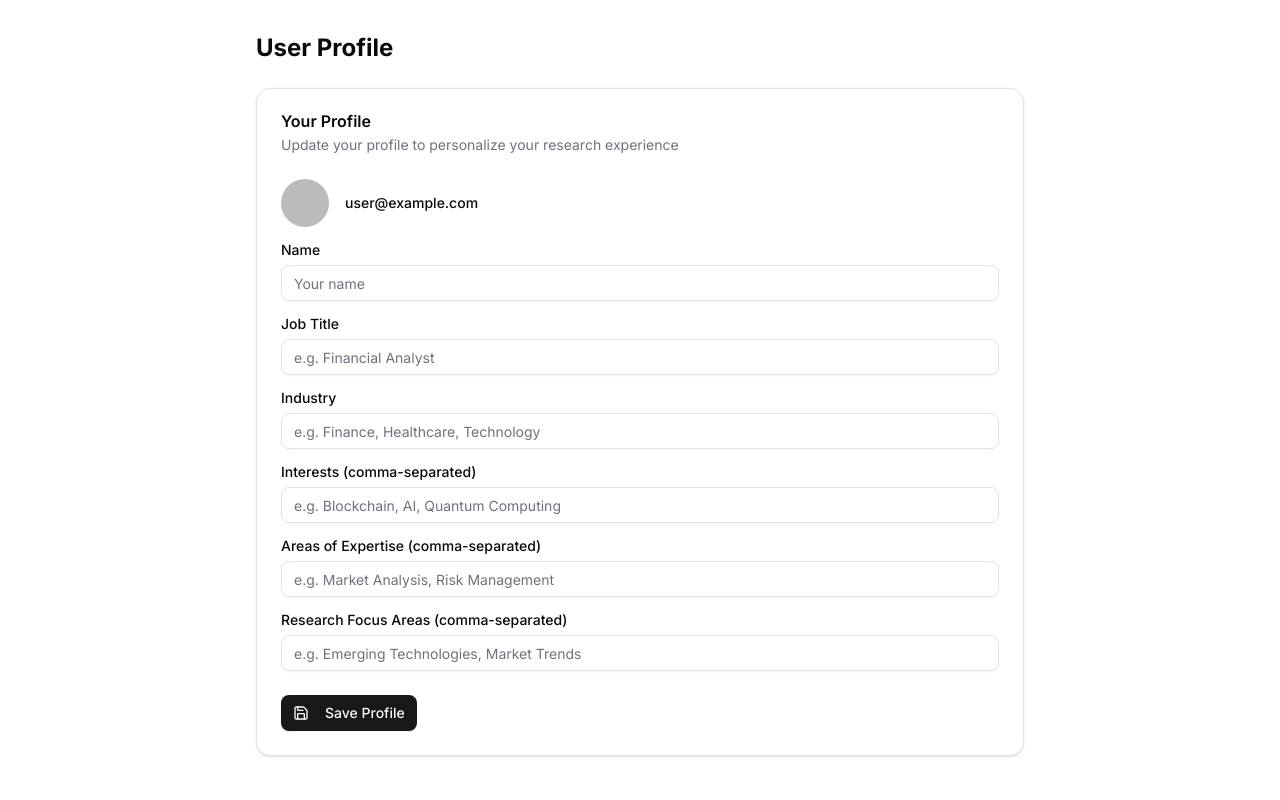
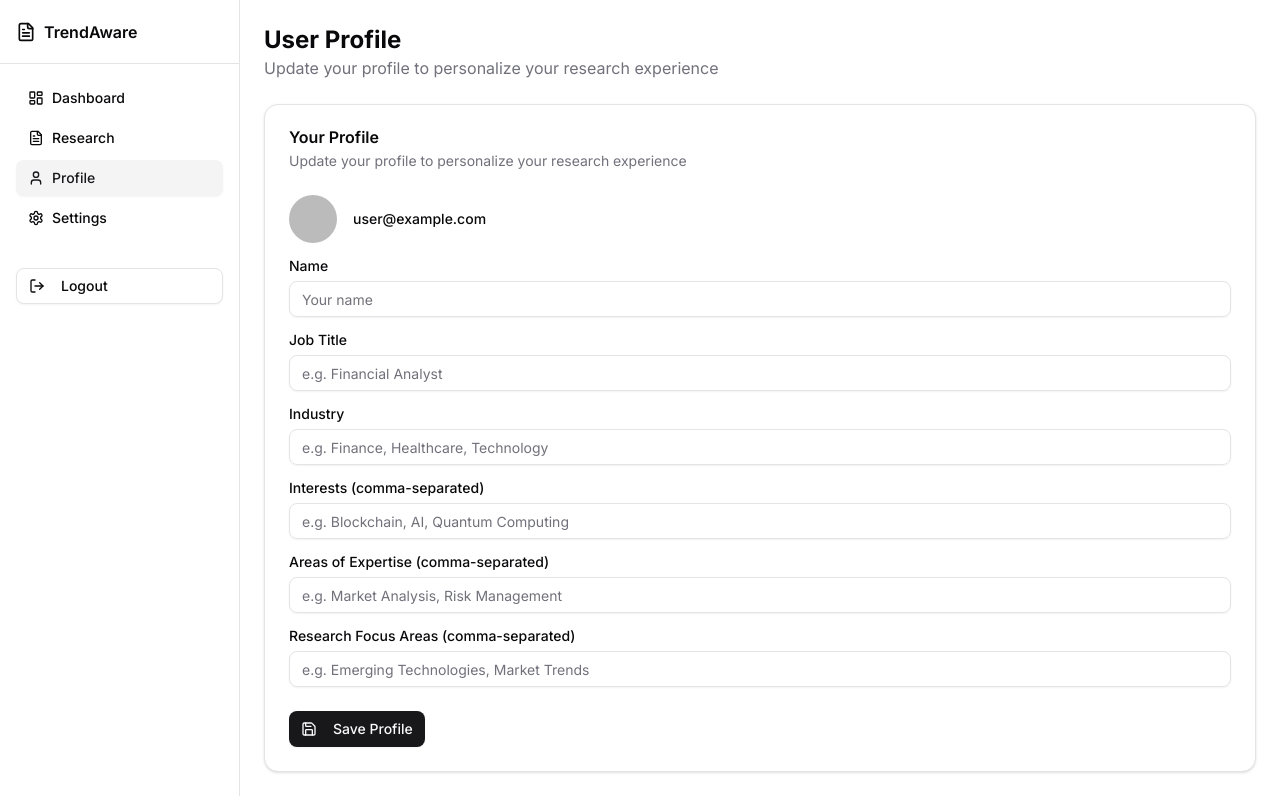
Before and after one commit to bertomill/trendaware, a Next.js app: page /profile in a window 1280 px wide. Built offline with nearby package versions, Linux system fonts and the light colour scheme; no server answers; the database is empty; sample sign-in values are in the browser's storage.

Commit message:
Fix build errors and add Google sign-in

```diff
--- a/package.json
+++ b/package.json
@@ -47,9 +47,9 @@
     "next": "15.2.0",
     "next-themes": "^0.4.4",
     "openai": "^4.86.1",
-    "react": "^18.2.0",
+    "react": "^19.0.0",
     "react-day-picker": "^8.10.1",
-    "react-dom": "^18.2.0",
+    "react-dom": "^19.0.0",
     "react-hook-form": "^7.54.2",
     "react-icons": "^5.5.0",
     "react-resizable-panels": "^2.1.7",
--- a/src/app/api/generate-summary/route.ts
+++ b/src/app/api/generate-summary/route.ts
@@ -38,8 +38,8 @@ const logError = (message: string, error: unknown) => {
 };
 
 export const config = {
-  maxDuration: 60, // Set maximum duration to 60 seconds
-  runtime: 'edge', // Use edge runtime for better performance
+  maxDuration: 60,
+  runtime: 'edge',
 };
 
 export async function POST(request: Request) {
--- a/src/app/profile/page.tsx
+++ b/src/app/profile/page.tsx
@@ -1,12 +1,34 @@
 'use client';
 
+import { useEffect } from 'react';
+import { useRouter } from 'next/navigation';
+import { useAuth } from '@/contexts/AuthContext';
+import DashboardLayout from '@/components/DashboardLayout';
 import { UserProfileForm } from '@/components/UserProfile';
 
 export default function ProfilePage() {
+  const { currentUser } = useAuth();
+  const router = useRouter();
+
+  useEffect(() => {
+    if (!currentUser) {
+      router.push('/login');
+    }
+  }, [currentUser, router]);
+
+  if (!currentUser) return null;
+
   return (
-    <div className="container mx-auto py-8 max-w-3xl">
-      <h1 className="text-2xl font-bold mb-6">User Profile</h1>
-      <UserProfileForm />
-    </div>
+    <DashboardLayout>
+      <div className="space-y-6">
+        <div>
+          <h1 className="text-2xl font-bold">User Profile</h1>
+          <p className="text-muted-foreground">
+            Update your profile to personalize your research experience
+          </p>
+        </div>
+        <UserProfileForm />
+      </div>
+    </DashboardLayout>
   );
 }
--- a/src/components/ResearchForm.tsx
+++ b/src/components/ResearchForm.tsx
@@ -11,6 +11,7 @@ import { Loader2 } from 'lucide-react';
 import { Alert, AlertDescription } from '@/components/ui/alert';
 import { Card, CardContent, CardHeader, CardTitle } from '@/components/ui/card';
 import { UserProfile } from '@/components/UserProfile';
+import { FirebaseError } from 'firebase/app';
 
 export default function ResearchForm() {
   const [title, setTitle] = useState('');
@@ -144,6 +145,11 @@ export default function ResearchForm() {
           createdAt: serverTimestamp(),
         };
 
+        console.log('Attempting to save research with data:', {
+          userId: currentUser.uid,
+          collectionPath: 'research'
+        });
+
         const docRef = await addDoc(collection(db, 'research'), researchData);
         console.log('Research saved to database with ID:', docRef.id);
 
@@ -161,7 +167,13 @@ export default function ResearchForm() {
         setStatus('');
 
       } catch (firestoreError) {
-        console.error('Firestore error:', firestoreError);
+        console.error('Detailed Firestore error:', firestoreError);
+
+        if (firestoreError instanceof FirebaseError) {
+          console.error('Error code:', firestoreError.code);
+          console.error('Error message:', firestoreError.message);
+        }
+
         throw new Error(`Database error: ${firestoreError instanceof Error ? firestoreError.message : 'Unknown error'}`);
       }
 
--- a/src/components/UserProfile.tsx
+++ b/src/components/UserProfile.tsx
@@ -42,7 +42,10 @@ export function UserProfileForm() {
 
   useEffect(() => {
     async function loadProfile() {
-      if (!currentUser) return;
+      if (!currentUser) {
+        setLoading(false);
+        return;
+      }
 
       try {
         const docRef = doc(db, 'userProfiles', currentUser.uid);
--- a/src/contexts/AuthContext.tsx
+++ b/src/contexts/AuthContext.tsx
@@ -21,7 +21,7 @@ interface AuthContextType {
   login: (email: string, password: string) => Promise<UserCredential>;
   signup: (email: string, password: string) => Promise<UserCredential>;
   logout: () => Promise<void>;
-  signInWithGoogle: () => Promise<void>;
+  signInWithGoogle: () => Promise<UserCredential>;
 }
 
 const AuthContext = createContext<AuthContextType | null>(null);
```
Also changed, not shown: 1 other file (tests, documents, lock files or other folders).
